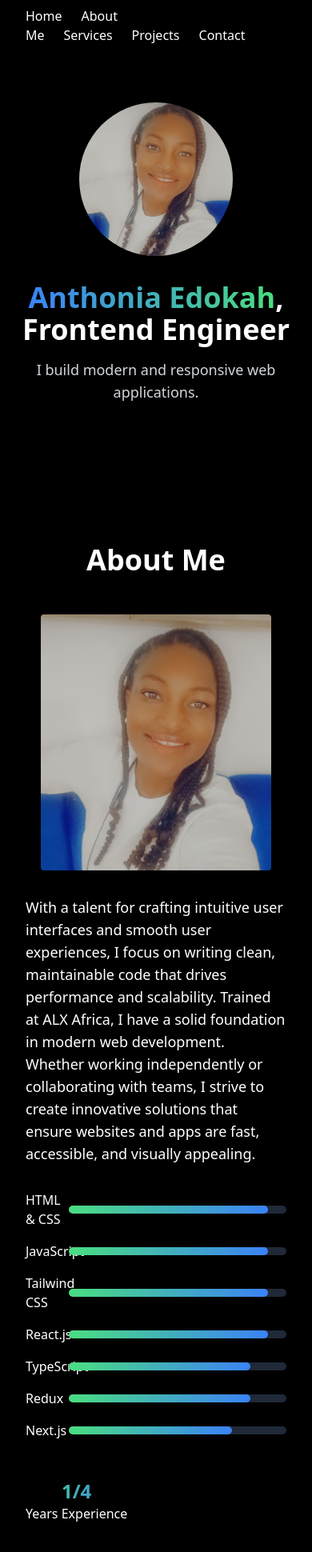
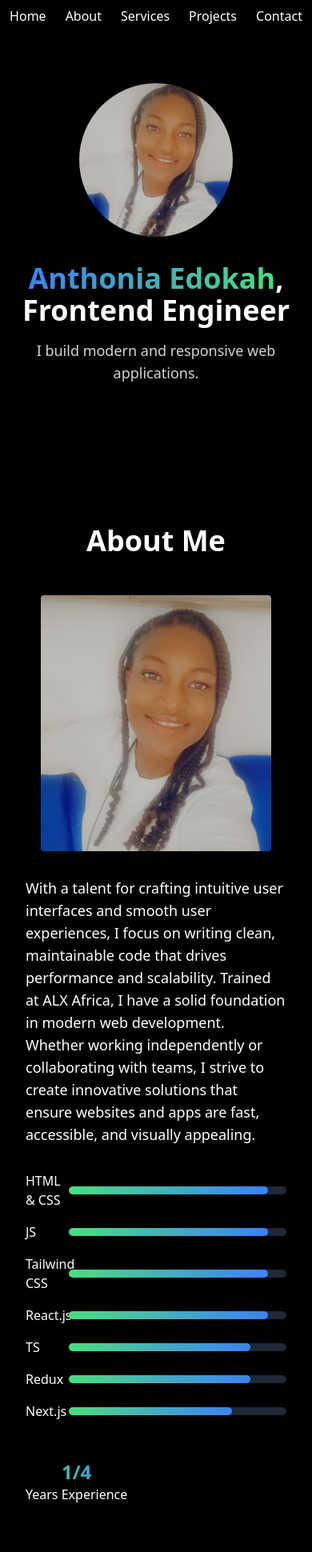
Before and after one commit to T0nia/t0nia-portfolio, a React (Vite) app: page / in a window 390 px wide. Shown: the top 1940 px of the page at 80% size. Built offline with nearby package versions, Linux system fonts and the light colour scheme.

Commit message:
modified for mobile

```diff
--- a/src/components/About.jsx
+++ b/src/components/About.jsx
@@ -35,7 +35,7 @@ const About = () => {
 
               <div className="flex items-center">
                 <label htmlFor="htmlandcss" className="w-2/12">
-                  JavaScript
+                  JS
                 </label>
                 <div className="grow bg-gray-800 rounded-full h-2.5">
                   <div
@@ -71,7 +71,7 @@ const About = () => {
 
               <div className="flex items-center">
                 <label htmlFor="htmlandcss" className="w-2/12">
-                  TypeScript
+                  TS
                 </label>
                 <div className="grow bg-gray-800 rounded-full h-2.5">
                   <div
--- a/src/components/Navbar.jsx
+++ b/src/components/Navbar.jsx
@@ -7,7 +7,7 @@ const Navbar = () => {
             <div className='text-2xl font-bold hidden md:inline'>T0nia</div>
             <div className='space-x-6'>
                 <a href="#home" className='hover:text-gray-400'>Home</a>
-                <a href="#about" className='hover:text-gray-400'>About Me</a>
+                <a href="#about" className='hover:text-gray-400'>About</a>
                 <a href="#service" className='hover:text-gray-400'>Services</a>
                 <a href="#project" className='hover:text-gray-400'>Projects</a>
                 <a href="#contact" className='hover:text-gray-400'>Contact</a>
```
